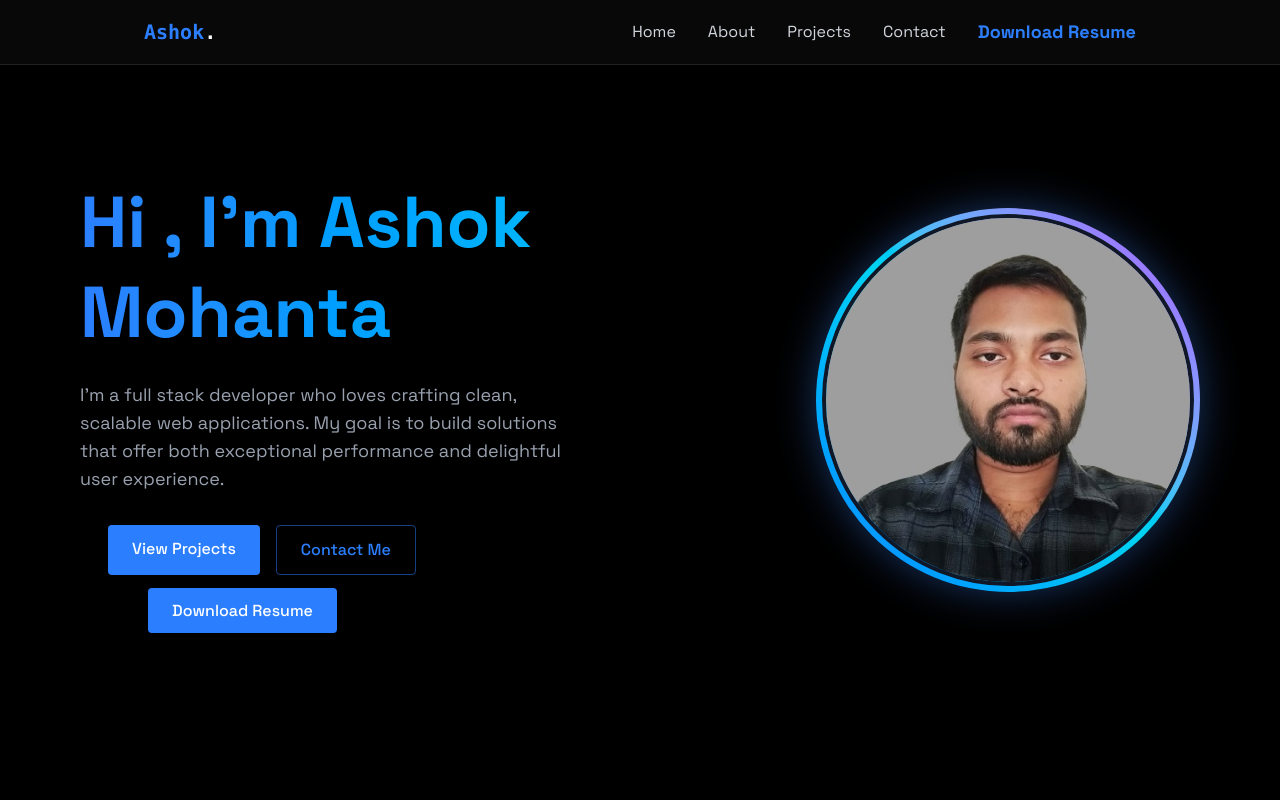
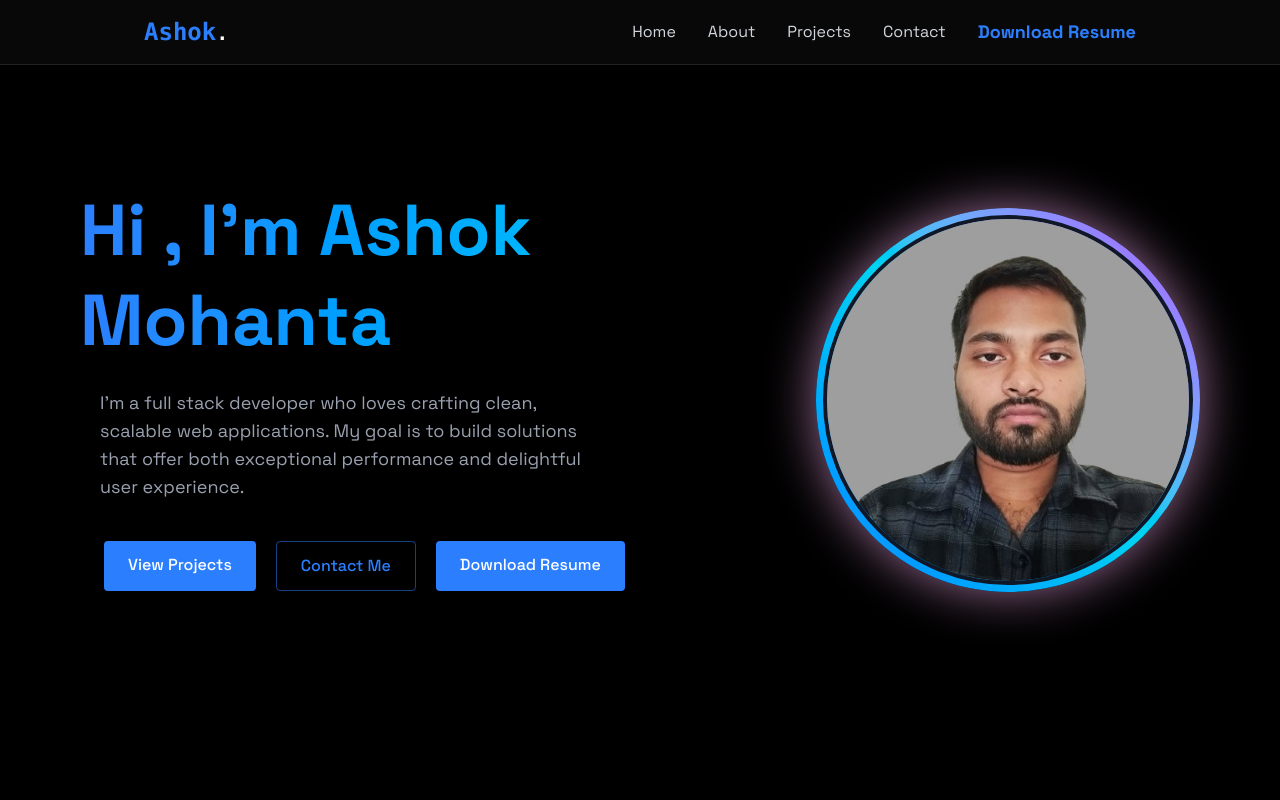
Before and after one commit to ASHOK-MOHANTA/Ashok-Portfolio, a React (Vite) app: page / in a window 1280 px wide. Shown: the top 800 px of the page. Built offline with nearby package versions, Linux system fonts and the light colour scheme.

Commit message:
update hero image

```diff
--- a/src/Compinents/Navbar.jsx
+++ b/src/Compinents/Navbar.jsx
@@ -11,7 +11,7 @@ export const Navbar = ({ menuOpen, setmenuOpen }) => {
         <div className="flex justify-between items-center h-16">
           <a href="#home" className="font-mono text-xl font-bold text-white">
             {" "}
-            <span className="text-blue-500">Ashok</span>.{" "}
+            <span className="text-blue-500 text-2xl font-extrabold">Ashok</span>.{" "}
           </a>
 
           <div
--- a/src/Compinents/sections/Home.jsx
+++ b/src/Compinents/sections/Home.jsx
@@ -1,4 +1,5 @@
 import { RevealOnScroll } from "../RevealOnScroll";
+import Profile from "../../assets/Ashok Image.jpg"
 
 export const Home = () => {
   return (
@@ -12,14 +13,14 @@ export const Home = () => {
           <h1 className="text-5xl md:text-7xl font-bold mb-6 bg-gradient-to-r from-blue-500 to-cyan-400 bg-clip-text text-transparent leading-tight">
             Hi , I'm Ashok Mohanta
           </h1>
-          <p className="text-gray-400 text-lg mb-8 max-w-lg">
+          <p className="text-gray-400 text-lg mb-8 max-w-lg ml-5">
             I'm a full stack developer who loves crafting clean, scalable web
             applications. My goal is to build solutions that offer both
             exceptional performance and delightful user experience.
           </p>
 
           {/* Buttons */}
-          <div className="flex flex-wrap justify-center lg:justify-start gap-4 ml-7">
+          <div className="flex flex-wrap justify-center lg:justify-start gap-5 ml-6 mt-10">
             <a
               href="#projects"
               className="bg-blue-500 text-white py-3 px-6 rounded font-medium transition relative overflow-hidden hover:-translate-y-0.5 hover:shadow-[0_0_15px_rgba(59,130,246,0.4)]"
@@ -32,9 +33,8 @@ export const Home = () => {
             >
               Contact Me
             </a>
-          </div>
 
-          <div className="mt-6 ml-17">
+
             <a
               href="https://drive.google.com/file/d/1zKMZ3dXJlYLDDYVBurA78IUpebpDWkOn/view?usp=sharing"
               className="bg-blue-500 text-white py-3 px-6 rounded font-medium transition relative overflow-hidden hover:-translate-y-0.5 hover:shadow-[0_0_15px_rgba(59,130,246,0.4)]"
@@ -42,14 +42,18 @@ export const Home = () => {
               Download Resume
             </a>
           </div>
+
+          <div className="mt-6 ml-17">
+
+          </div>
         </div>
       </RevealOnScroll>
 
       {/* Right Hero Image with Circle Frame */}
       <div className="flex-1 mt-10 lg:mt-0 flex justify-center">
-        <div className="relative w-72 h-72 md:w-96 md:h-96 rounded-full bg-gradient-to-tr from-blue-500 via-cyan-400 to-purple-500 p-[6px] shadow-[0_0_40px_rgba(59,130,246,0.4)]">
+        <div className="relative w-72 h-72 md:w-96 md:h-96 rounded-full bg-gradient-to-tr from-blue-500 via-cyan-400 to-purple-500 p-[7px] shadow-[0_0_50px_rgba(500,180,246,0.6)]">
           <img
-            src="Ashok Image.jpg"
+            src={Profile}
             alt="Hero"
             className="w-full h-full object-cover rounded-full border-4 border-gray-900"
           />
```
Also changed, not shown: src/assets/Ashok Image.jpg (renamed from Ashok Image.jpg).
